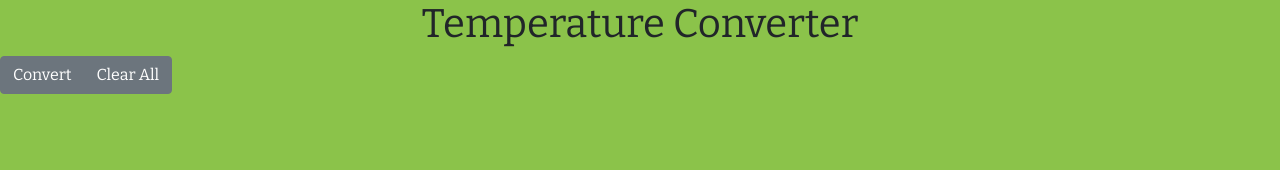
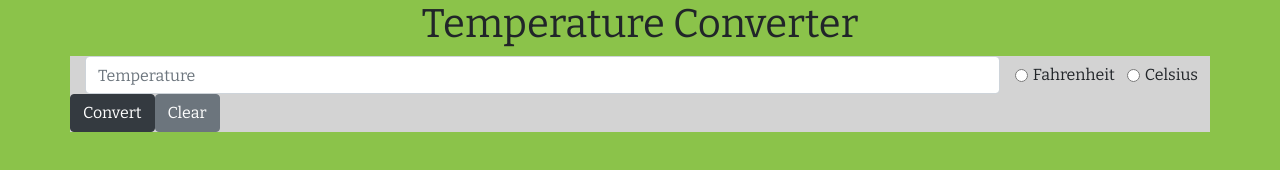
Before and after one commit to mariabrock/temperature-converter, a plain HTML site: page index.html in a window 1280 px wide. Drawn offline with nearby package versions, Linux system fonts and the light colour scheme.

Commit message:
added input form and buttons

```diff
--- a/index.html
+++ b/index.html
@@ -10,17 +10,31 @@
     <title>Temperature Converter</title>
 </head>
 <body>
-    <div id="heading">
-        <h1>Temperature Converter</h1>
-    </div>
-
-
-        <div class="btn-group" role="group" aria-label="Basic example">
-            <button type="button" class="btn btn-secondary">Convert</button>
-            <button type="button" class="btn btn-secondary">Clear All</button>
+    <h1>Temperature Converter</h1>
+    <div class="container">
+        <div id="input">
+            <form>
+                <div class="row">
+                    <div class="col">
+                    <input type="text" id="input-temp" class="form-control" placeholder="Temperature" required>
+                    </div>
+                    <div class="form-check form-check-inline">
+                    <input class="form-check-input" type="radio" name="inlineRadioOptions" id="fahrenheit" value="Fahrenheit">
+                    <label class="form-check-label" for="inlineRadio1">Fahrenheit</label>
+                    </div>
+                    <div class="form-check form-check-inline">
+                    <input class="form-check-input" type="radio" name="inlineRadioOptions" id="celsius" value="Celsius">
+                    <label class="form-check-label" for="inlineRadio2">Celsius</label>
+                    </div>
+                </div>
+            </form>
+        </div>
+        <div class="row">
+            <button type="submit" id="convert" class="btn btn-dark">Convert</button>
+            <button type="button" id="clear" class="btn btn-secondary">Clear</button>
         </div>
     </div>
-
+    <div id="output"></div>
 <script src="https://code.jquery.com/jquery-3.3.1.slim.min.js" integrity="sha384-q8i/X+965DzO0rT7abK41JStQIAqVgRVzpbzo5smXKp4YfRvH+8abtTE1Pi6jizo" crossorigin="anonymous"></script>
 <script src="https://cdnjs.cloudflare.com/ajax/libs/popper.js/1.14.7/umd/popper.min.js" integrity="sha384-UO2eT0CpHqdSJQ6hJty5KVphtPhzWj9WO1clHTMGa3JDZwrnQq4sF86dIHNDz0W1" crossorigin="anonymous"></script>
 <script src="https://stackpath.bootstrapcdn.com/bootstrap/4.3.1/js/bootstrap.min.js" integrity="sha384-JjSmVgyd0p3pXB1rRibZUAYoIIy6OrQ6VrjIEaFf/nJGzIxFDsf4x0xIM+B07jRM" crossorigin="anonymous"></script>
--- a/main.css
+++ b/main.css
@@ -3,7 +3,17 @@ body {
     font-family: 'Bitter', serif;
 }
 
-#heading {
+h1 {
     display: flex;
     justify-content: center;
 }
+
+.container {
+    background-color: lightgray;
+    display: absolute;
+}
+
+.col-6 .col-md-4 {
+    display: flex;
+    align-items: center;
+}
```
